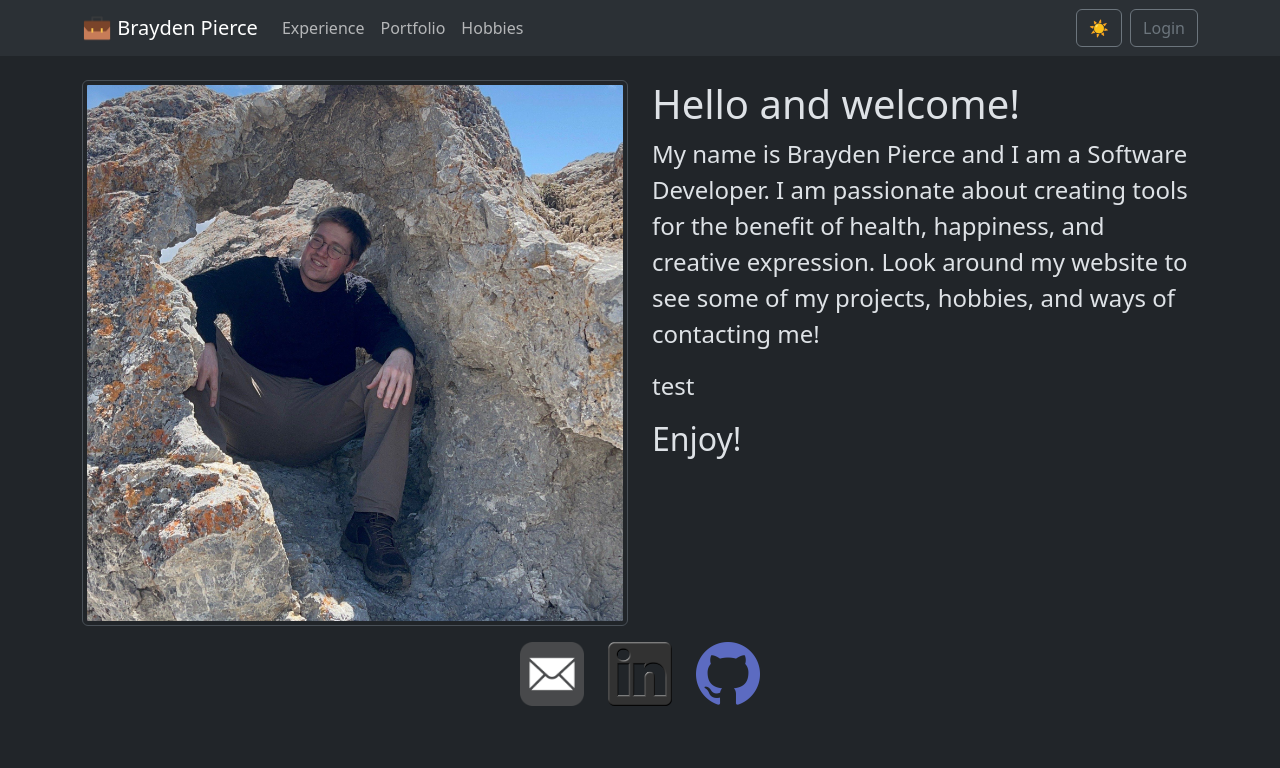
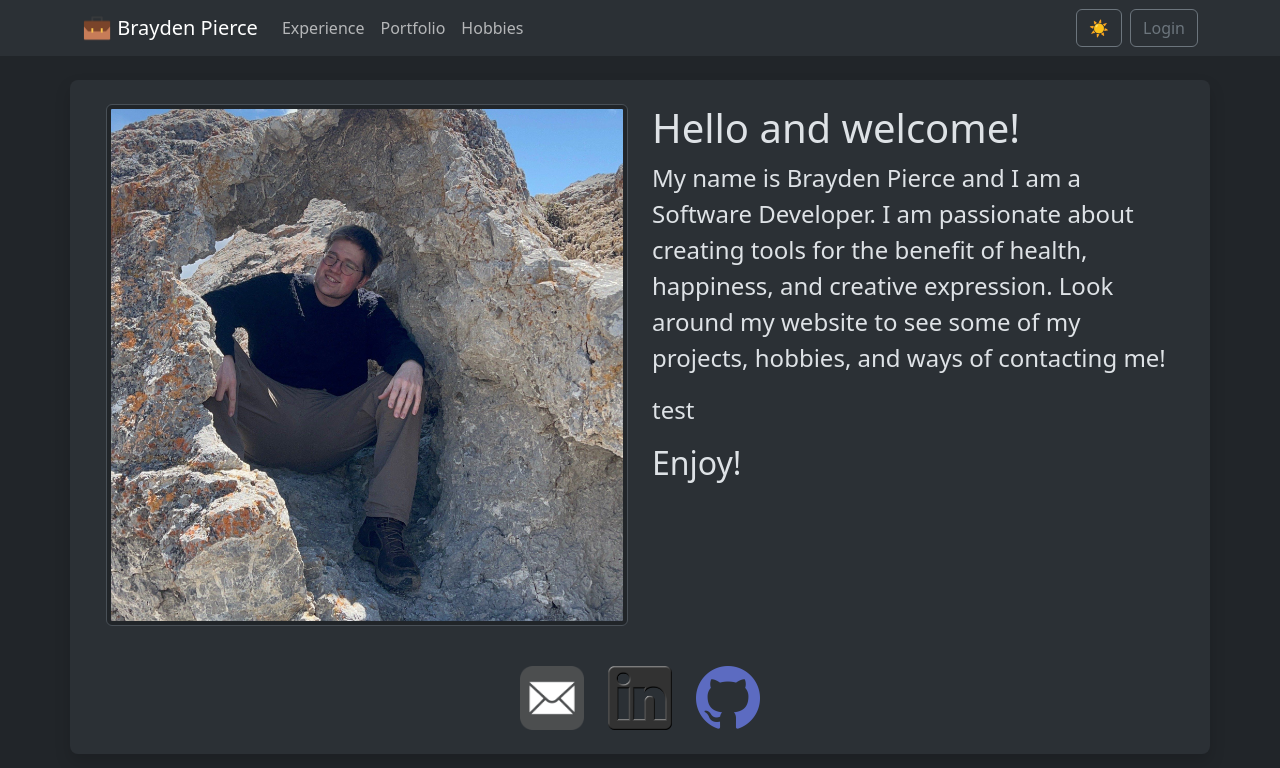
Before and after one commit to BraydenPierce/My-Portfolio-Webpage, a React (Create React App) app in the folder frontend/: page / in a window 1280 px wide. Shown: the top 768 px of the page. Built offline with nearby package versions, Linux system fonts and the light colour scheme.

Commit message:
Added a background color to the containers for each page

```diff
--- a/frontend/src/pages/hobbies.jsx
+++ b/frontend/src/pages/hobbies.jsx
@@ -2,7 +2,7 @@ import { Container, Row, Image, Col } from "react-bootstrap";
 
 const Hobbies = () => {
   return (
-    <Container className="mt-4 fs-4">
+    <Container className="fs-4 mt-4 bg-body-tertiary shadow rounded-3">
       <h1>hobbies</h1>
     </Container>
   );
--- a/frontend/src/pages/home.jsx
+++ b/frontend/src/pages/home.jsx
@@ -6,8 +6,8 @@ import github from "../assets/imgs/github.png"
 
 const Home = () => {
   return (
-    <Container className="mt-4">
-      <Row className="fs-4">
+    <Container className="mt-4 bg-body-tertiary shadow rounded-3">
+      <Row className="fs-4 p-4">
         <Col>
           <Image src={bray} thumbnail />
         </Col>
@@ -25,7 +25,7 @@ const Home = () => {
           <h2>Enjoy!</h2>
         </Col>
       </Row>
-      <Row className="align-items-center justify-content-center m-3">
+      <Row className="align-items-center justify-content-center m-3 pb-4">
         <Col xs="auto" className="d-flex">
           <a href="mailto:piercebrayden27@gmail.com">
             <Image
--- a/frontend/src/pages/portfolio.jsx
+++ b/frontend/src/pages/portfolio.jsx
@@ -2,8 +2,8 @@ import { Card, Col, Row, Container } from "react-bootstrap";
 
 const Portfolio = () => {
   return (
-    <Container className="mt-4">
-      <Row xs={1} md={2} className="g-4">
+    <Container className="mt-4 bg-body-tertiary shadow rounded-3">
+      <Row xs={1} md={2} className="fs-4 p-4">
         {Array.from({ length: 4 }).map((_, idx) => (
           <Col key={idx}>
             <Card>
--- a/frontend/src/pages/xp.jsx
+++ b/frontend/src/pages/xp.jsx
@@ -3,12 +3,12 @@ import resume from "../assets/resume.pdf";
 
 const Xp = () => {
   return (
-    <Container className="mt-4">
+    <Container className="mt-4 bg-body-tertiary shadow rounded-3">
       <Row>
-        <h1>Education:</h1>
+        <h1 className="text-decoration-underline">Education</h1>
       </Row>
       <Row>
-        <h1>Work Experience:</h1>
+        <h1 className="text-decoration-underline">Work Experience</h1>
       </Row>
       <Row className="align-items-center justify-content-center m-3">
         <Col xs="auto" className="d-flex">
```
